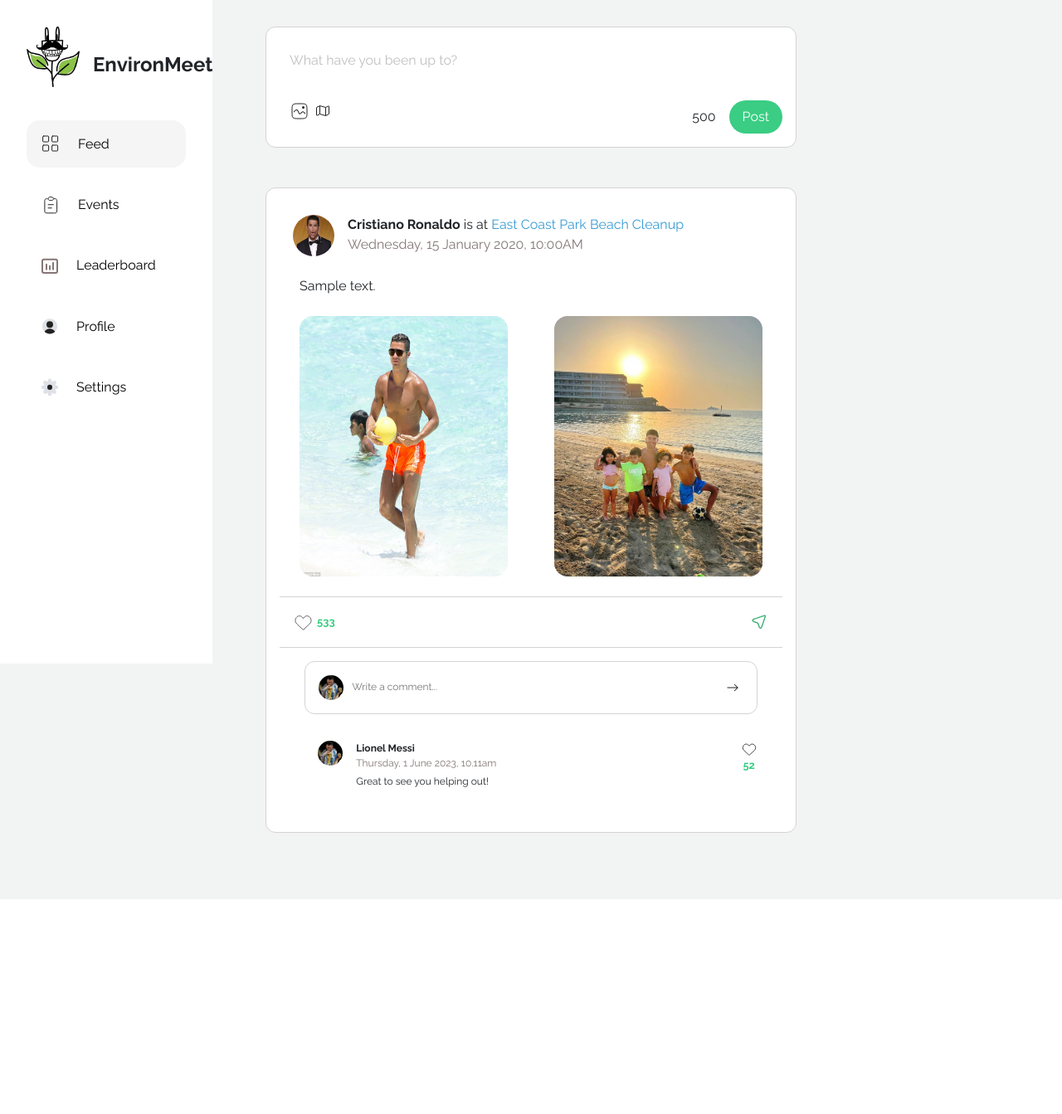
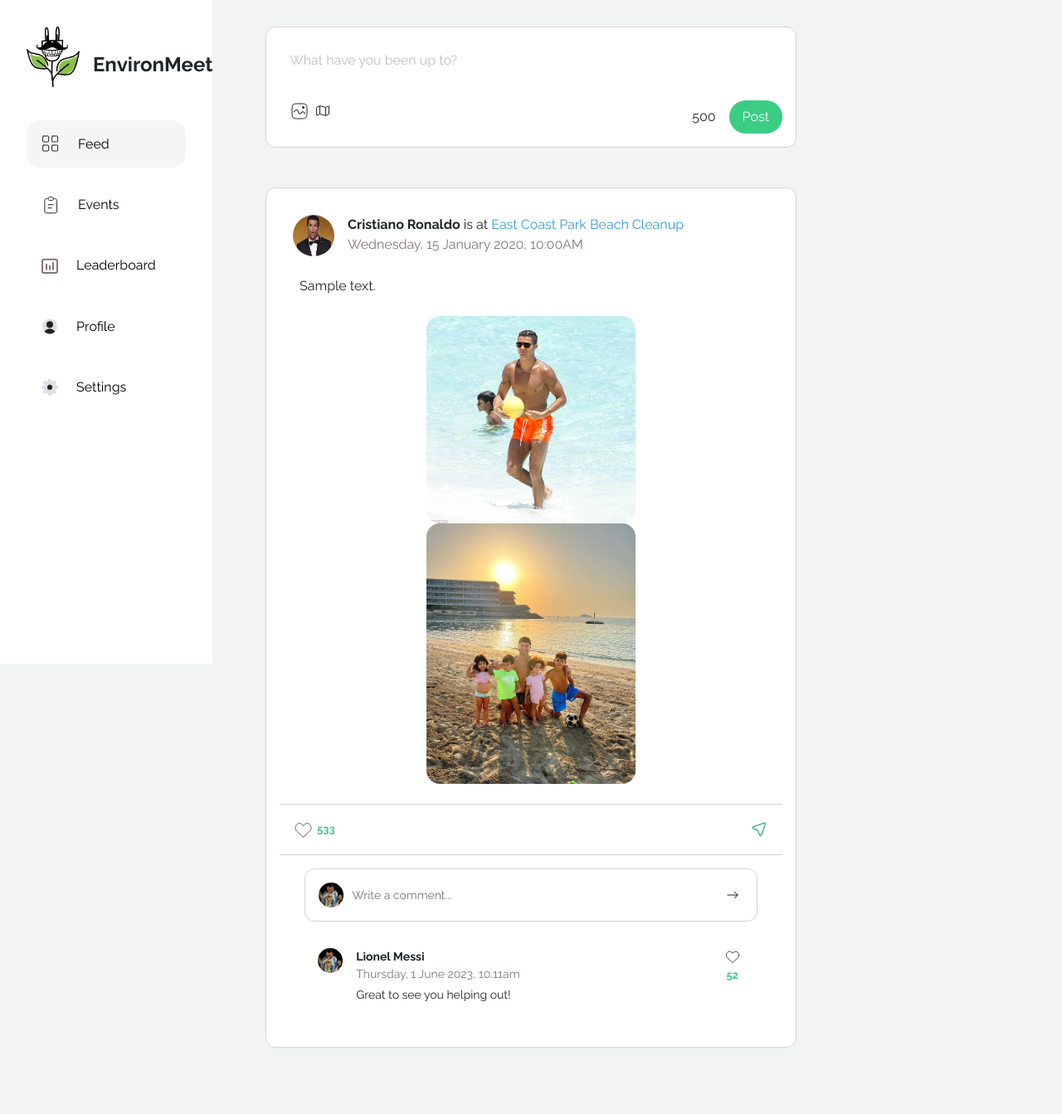
Before and after one commit to RohanSenthil/EnvironMeet, a Flask app: page /feed in a window 1280 px wide. Shown: the whole page at 83% size. Before the commit the page ends 1084 px from the top, so only its background shows below. Run offline with Flask 3, Linux system fonts and the light colour scheme; tables that the repository leaves empty hold one stand-in row (values such as "Sample post").

Commit message:
fix: sizing issues

```diff
--- a/app/static/styles/base.css
+++ b/app/static/styles/base.css
@@ -34,6 +34,7 @@ a {
     background-color: #fff;
     height: 100vh;
     width: 20%;
+    max-width: 300px;
 }
 
 .nav-bar {
--- a/app/static/styles/feed.css
+++ b/app/static/styles/feed.css
@@ -98,7 +98,7 @@
     display: flex;
     flex-direction: row;
     flex-wrap: wrap;
-    justify-content: space-between;
+    justify-content: center;
     padding: 0rem 1.5rem 1.5rem 1.5rem;
 }
 
@@ -106,6 +106,7 @@
     max-width: 45%;
     border-radius: 1rem;
     max-height: 350px;
+    margin: 0rem 1.25rem;
 }
 
 .mid {
@@ -149,7 +150,7 @@
 
 .commentInput {
     max-height: 40px;
-    font-size: 12px;
+    font-size: 14px;
     width: 100%;
     margin-top: 5px;
     margin-left: 10px;
@@ -172,7 +173,7 @@
 }
 
 .comments {
-    font-size: 12px;
+    font-size: 14px;
     width: 90%;
     margin: 0 auto;
     display: flex;
@@ -200,10 +201,12 @@
     display: flex;
     flex-direction: column;
     align-items: center;
+    margin-right: 20px;
 }
 
 .comments .like svg {
     margin-top: 16px;
+    margin-bottom: 3px;
 }
 
 .comments .like span {
```
